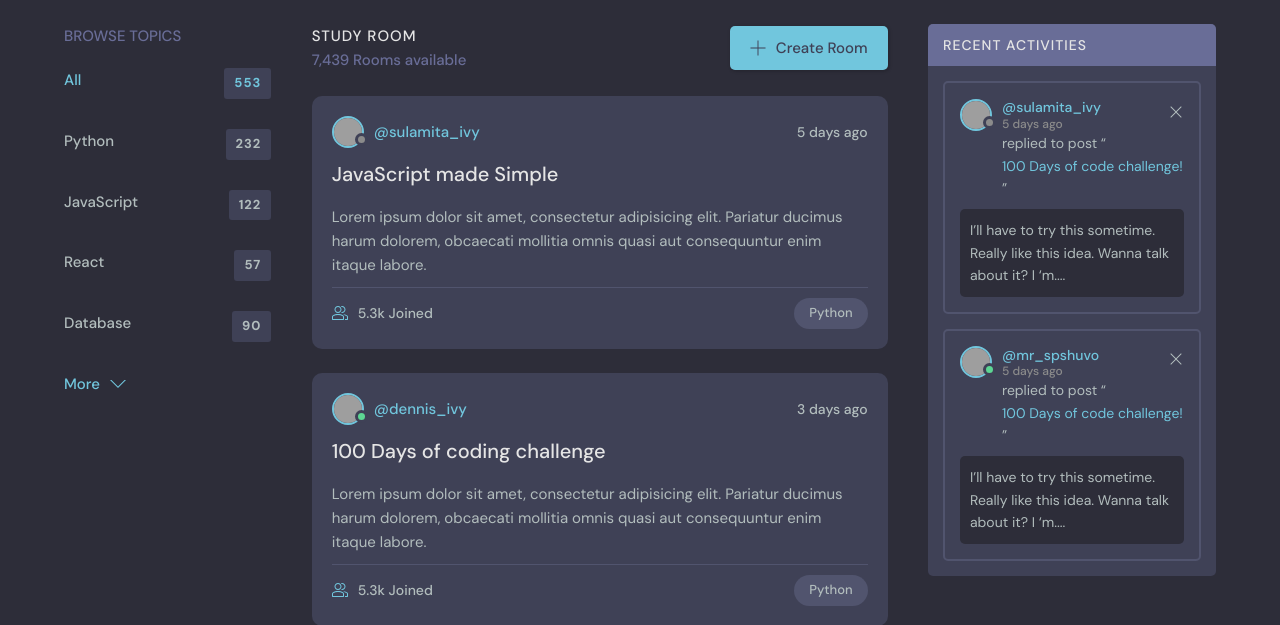
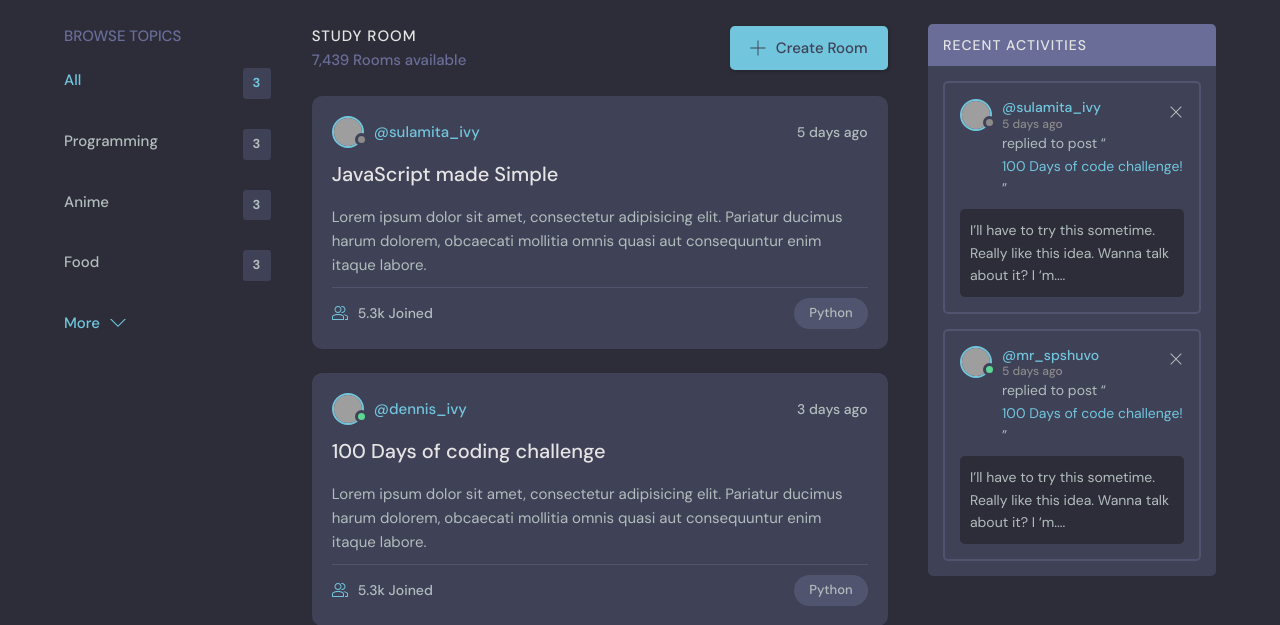
Before and after one commit to SURAJITSHAW/shaw-cord, a Django app: page / in a window 1280 px wide. Shown: the part 76-701 px from the top of the page. Run offline with Django 4.2, Linux system fonts and the light colour scheme; data comes from the database, SQL or seed files in the repository; grey boxes are pictures that could not be loaded.

Commit message:
Theme Installation: Topic section done.

```diff
--- a/templates/home.html
+++ b/templates/home.html
@@ -3,37 +3,12 @@
 {% block content %}
 
 <main class="layout layout--3">
+
   <div class="container">
+
     <!-- Topics Start -->
-    <div class="topics">
-      <div class="topics__header">
-        <h2>Browse Topics</h2>
-      </div>
-      <ul class="topics__list">
-        <li>
-          <a href="/" class="active">All <span>553</span></a>
-        </li>
-        <li>
-          <a href="/">Python <span>232</span></a>
-        </li>
-        <li>
-          <a href="/">JavaScript <span>122</span></a>
-        </li>
-        <li>
-          <a href="/">React <span>57</span></a>
-        </li>
-        <li>
-          <a href="/">Database <span>90</span></a>
-        </li>
-      </ul>
-      <a class="btn btn--link" href="topics.html">
-        More
-        <svg version="1.1" xmlns="http://www.w3.org/2000/svg" width="32" height="32" viewBox="0 0 32 32">
-          <title>chevron-down</title>
-          <path d="M16 21l-13-13h-3l16 16 16-16h-3l-13 13z"></path>
-        </svg>
-      </a>
-    </div>
+    {% include 'topics_component.html' %}
+
     <!-- Topics End -->
 
     <!-- Room List Start -->
@@ -221,6 +196,7 @@
       </div>
     </div>
     <!-- Activities End -->
+
   </div>
 </main>
 
--- a/templates/nav.html
+++ b/templates/nav.html
@@ -70,8 +70,11 @@
                     Logout</a
                 >
                 </div>
+
         </nav>
+
     </div>
+
 </header>
 
 
--- a/templates/topics_component.html
+++ b/templates/topics_component.html
@@ -1,12 +1,36 @@
-<h3>Browse Topics</h3>
-    <hr>
+<div class="topics">
 
-    <div>
-      <a href="{% url 'home' %}">All</a>
-    </div>
+      <div class="topics__header">
+        <h2>Browse Topics</h2>
+      </div>
 
-    {% for topic in topics %}
-    <div>
-      <a href="{% url 'home' %}?q={{topic.name}}">{{topic.name}}</a>
-    </div>
-    {% endfor %}
+      <ul class="topics__list">
+
+        <li>
+          <a href="{% url 'home' %}" class="active">All <span>{{topics.count}}</span></a>
+        </li>
+
+        {% for topic in topics %}
+          <li>
+            <a href="{% url 'home' %}?q={{topic.name}}">{{topic.name}} <span>{{topic.room_set.all.count}}</span></a>
+          </li>
+        {% endfor %}
+
+      </ul>
+
+      <a class="btn btn--link" href="topics.html">
+        More
+        <svg version="1.1" xmlns="http://www.w3.org/2000/svg" width="32" height="32" viewBox="0 0 32 32">
+          <title>chevron-down</title>
+          <path d="M16 21l-13-13h-3l16 16 16-16h-3l-13 13z"></path>
+        </svg>
+      </a>
+
+  </div>
+
+
+{% comment %} {% for topic in topics %}
+<div>
+  <a href="{% url 'home' %}?q={{topic.name}}">{{topic.name}}</a>
+</div>
+{% endfor %} {% endcomment %}
```
Lines whose indentation alone changed are shown as unchanged.
